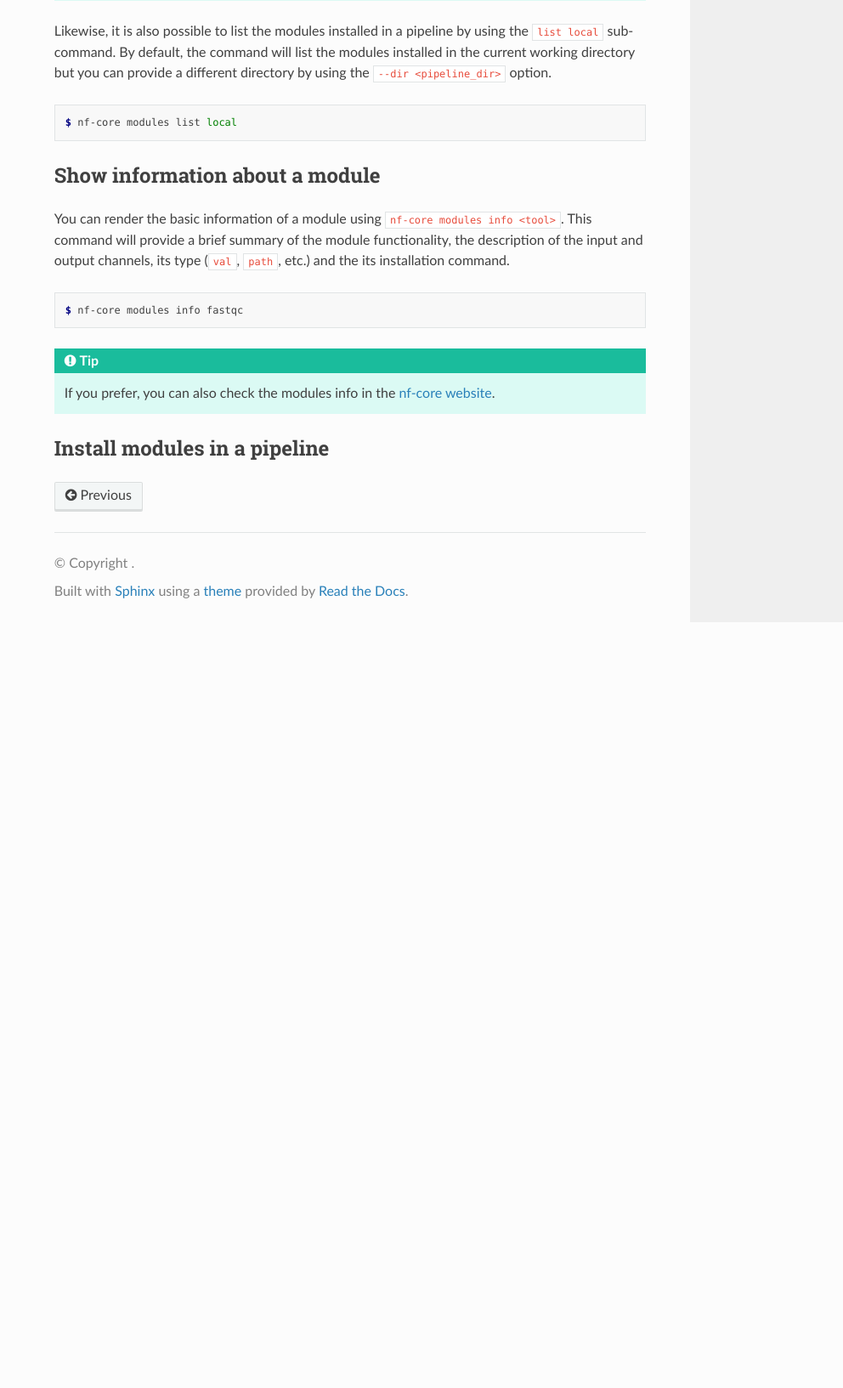
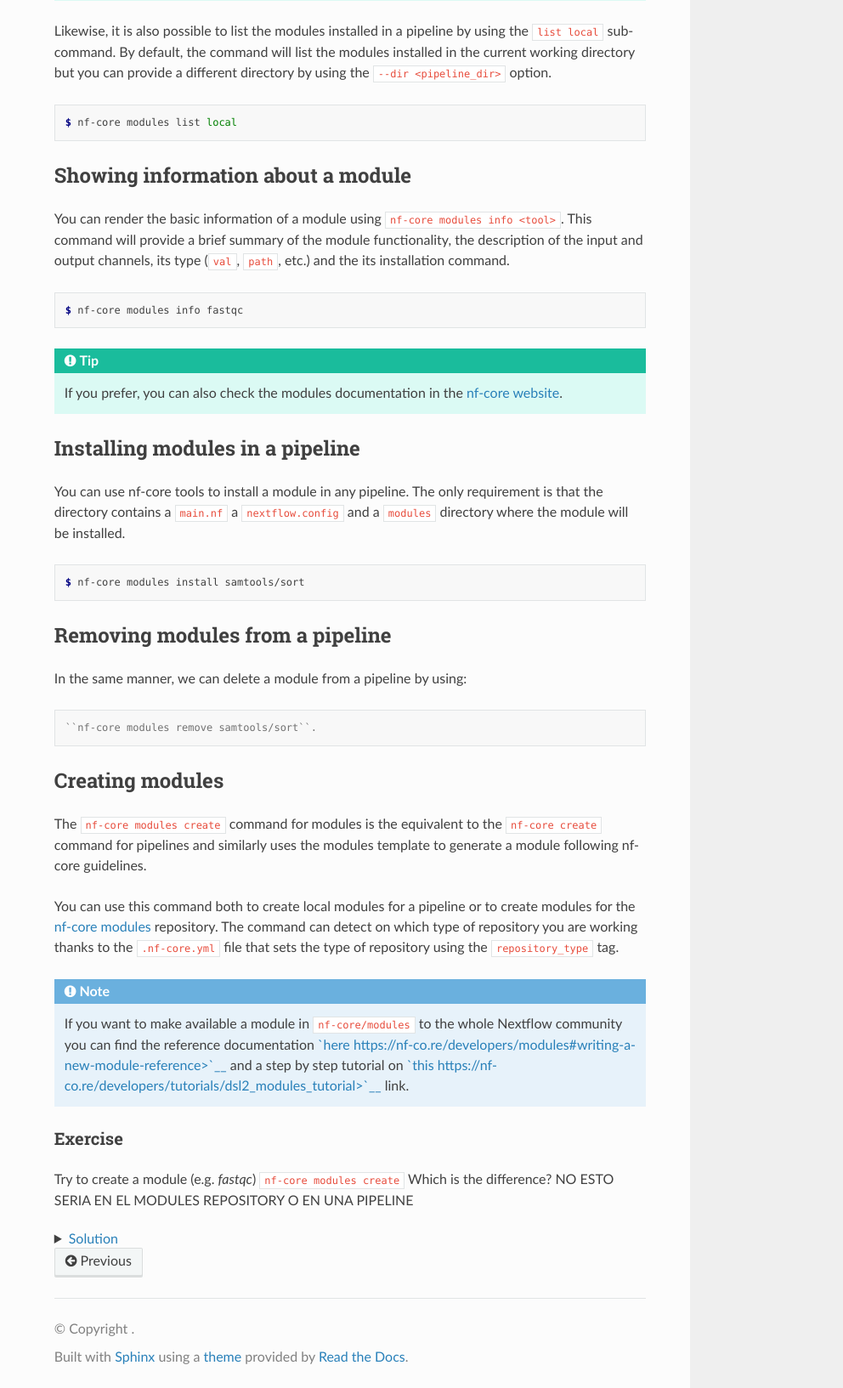
Before and after one commit to biocorecrg/CoursesCRG_Containers_Nextflow_May_2022, a PHP site: page /nf-core_2.html in a window 1280 px wide. Shown: the part 2877-4510 px from the top of the page at 85% size, without its empty margins (288-1280 px from the left). Before the commit the page ends 3609 px from the top, so only its background shows below. Run offline with PHP 8.4, Linux system fonts and the light colour scheme.

Commit message:
Add changes for 078076d2cd4a628cb2eb9a8c8004d33260f65fe7

```diff
--- a/_static/basic.css
+++ b/_static/basic.css
@@ -335,13 +335,13 @@ p.sidebar-title {
     font-weight: bold;
 }
 
-div.admonition, div.topic, blockquote {
+div.admonition, div.topic, aside.topic, blockquote {
     clear: left;
 }
 
 /* -- topics ---------------------------------------------------------------- */
 
-div.topic {
+div.topic, aside.topic {
     border: 1px solid #ccc;
     padding: 7px;
     margin: 10px 0 10px 0;
@@ -380,6 +380,7 @@ div.body p.centered {
 div.sidebar > :last-child,
 aside.sidebar > :last-child,
 div.topic > :last-child,
+aside.topic > :last-child,
 div.admonition > :last-child {
     margin-bottom: 0;
 }
@@ -387,6 +388,7 @@ div.admonition > :last-child {
 div.sidebar::after,
 aside.sidebar::after,
 div.topic::after,
+aside.topic::after,
 div.admonition::after,
 blockquote::after {
     display: block;
--- a/nf-core_2.html
+++ b/nf-core_2.html
@@ -60,8 +60,13 @@
 </li>
 <li class="toctree-l1"><a class="reference internal" href="#nf-core-modules">nf-core modules</a><ul>
 <li class="toctree-l2"><a class="reference internal" href="#listing-modules">Listing modules</a></li>
-<li class="toctree-l2"><a class="reference internal" href="#show-information-about-a-module">Show information about a module</a></li>
-<li class="toctree-l2"><a class="reference internal" href="#install-modules-in-a-pipeline">Install modules in a pipeline</a></li>
+<li class="toctree-l2"><a class="reference internal" href="#showing-information-about-a-module">Showing information about a module</a></li>
+<li class="toctree-l2"><a class="reference internal" href="#installing-modules-in-a-pipeline">Installing modules in a pipeline</a></li>
+<li class="toctree-l2"><a class="reference internal" href="#removing-modules-from-a-pipeline">Removing modules from a pipeline</a></li>
+<li class="toctree-l2"><a class="reference internal" href="#creating-modules">Creating modules</a><ul>
+<li class="toctree-l3"><a class="reference internal" href="#id1">Exercise</a></li>
+</ul>
+</li>
 </ul>
 </li>
 </ul>
@@ -142,7 +147,7 @@ only a certain test that has failed, e.g. <code class="docutils literal notransl
 </section>
 <section id="nf-core-modules">
 <h1>nf-core modules<a class="headerlink" href="#nf-core-modules" title="Permalink to this heading"></a></h1>
-<p>Since the introduction of <a href="#id1"><span class="problematic" id="id2">`Nextflow DSL2&lt;https://www.nextflow.io/blog/2020/dsl2-is-here.html&gt;`__</span></a>, nf-core pipelines have,
+<p>Since the introduction of <a href="#id2"><span class="problematic" id="id3">`Nextflow DSL2&lt;https://www.nextflow.io/blog/2020/dsl2-is-here.html&gt;`__</span></a>, nf-core pipelines have,
 and still are, been ported to DSL2 syntax. One of the paramount features of the DSL2 syntax is the possibility of creating
 modules and sub-workflows, as we have already discussed during this course. For this reason, the nf-core community has created
 a centralised repository to host modules and sub-workflows (the latter is still WIP). This enables multiple pipelines to use
@@ -157,8 +162,8 @@ e.g. a sub-workflow to sort, index and run some basic stats on a BAM file.</p>
 <p><strong>WORKFLOW</strong>: An end-to-end pipeline created by a combination of Nextflow DSL2 individual modules and sub-workflows.
 e.g. from one or more inputs to a series of final inputs</p>
 </div>
-<p>The nf-core DSL2 modules repository is at <a href="#id1"><span class="problematic" id="id3">`https://github.com/nf-core/modules&lt;https://github.com/nf-core/modules&gt;`__</span></a> and you
-can navigate the modules available on this section of the nf-core <a href="#id1"><span class="problematic" id="id4">`website&lt;https://nf-co.re/modules&gt;`__</span></a>.</p>
+<p>The nf-core DSL2 modules repository is at <a href="#id2"><span class="problematic" id="id4">`https://github.com/nf-core/modules&lt;https://github.com/nf-core/modules&gt;`__</span></a> and you
+can navigate the modules available on this section of the nf-core <a href="#id2"><span class="problematic" id="id5">`website&lt;https://nf-co.re/modules&gt;`__</span></a>.</p>
 <div class="admonition note">
 <p class="admonition-title">Note</p>
 <p>We have recently reach 500 modules available in the modules repository.</p>
@@ -219,8 +224,8 @@ the <code class="docutils literal notranslate"><span class="pre">--dir</span> <s
 </pre></div>
 </div>
 </section>
-<section id="show-information-about-a-module">
-<h2>Show information about a module<a class="headerlink" href="#show-information-about-a-module" title="Permalink to this heading"></a></h2>
+<section id="showing-information-about-a-module">
+<h2>Showing information about a module<a class="headerlink" href="#showing-information-about-a-module" title="Permalink to this heading"></a></h2>
 <p>You can render the basic information of a module using <code class="docutils literal notranslate"><span class="pre">nf-core</span> <span class="pre">modules</span> <span class="pre">info</span> <span class="pre">&lt;tool&gt;</span></code>. This command will provide a brief
 summary of the module functionality, the description of the input and output channels, its type (<code class="docutils literal notranslate"><span class="pre">val</span></code>, <code class="docutils literal notranslate"><span class="pre">path</span></code>, etc.)
 and the its installation command.</p>
@@ -229,11 +234,46 @@ and the its installation command.</p>
 </div>
 <div class="admonition tip">
 <p class="admonition-title">Tip</p>
-<p>If you prefer, you can also check the modules info in the <a class="reference external" href="https://nf-co.re/modules">nf-core website</a>.</p>
+<p>If you prefer, you can also check the modules documentation in the <a class="reference external" href="https://nf-co.re/modules">nf-core website</a>.</p>
 </div>
 </section>
-<section id="install-modules-in-a-pipeline">
-<h2>Install modules in a pipeline<a class="headerlink" href="#install-modules-in-a-pipeline" title="Permalink to this heading"></a></h2>
+<section id="installing-modules-in-a-pipeline">
+<h2>Installing modules in a pipeline<a class="headerlink" href="#installing-modules-in-a-pipeline" title="Permalink to this heading"></a></h2>
+<p>You can use nf-core tools to install a module in any pipeline. The only requirement is that the directory contains a
+<code class="docutils literal notranslate"><span class="pre">main.nf</span></code> a <code class="docutils literal notranslate"><span class="pre">nextflow.config</span></code> and a <code class="docutils literal notranslate"><span class="pre">modules</span></code> directory where the module will be installed.</p>
+<div class="highlight-console notranslate"><div class="highlight"><pre><span></span><span class="gp">$ </span>nf-core modules install samtools/sort
+</pre></div>
+</div>
+</section>
+<section id="removing-modules-from-a-pipeline">
+<h2>Removing modules from a pipeline<a class="headerlink" href="#removing-modules-from-a-pipeline" title="Permalink to this heading"></a></h2>
+<p>In the same manner, we can delete a module from a pipeline by using:</p>
+<div class="highlight-console notranslate"><div class="highlight"><pre><span></span><span class="go">``nf-core modules remove samtools/sort``.</span>
+</pre></div>
+</div>
+</section>
+<section id="creating-modules">
+<h2>Creating modules<a class="headerlink" href="#creating-modules" title="Permalink to this heading"></a></h2>
+<p>The <code class="docutils literal notranslate"><span class="pre">nf-core</span> <span class="pre">modules</span> <span class="pre">create</span></code> command for modules is the equivalent to the <code class="docutils literal notranslate"><span class="pre">nf-core</span> <span class="pre">create</span></code> command for pipelines and
+similarly uses the modules template to generate a module following nf-core guidelines.</p>
+<p>You can use this command both to create local modules for a pipeline or to create modules for the <a class="reference external" href="https://github.com/nf-core/modules">nf-core modules</a>
+repository. The command can detect on which type of repository you are working thanks to the <code class="docutils literal notranslate"><span class="pre">.nf-core.yml</span></code> file that sets the type of repository using the
+<code class="docutils literal notranslate"><span class="pre">repository_type</span></code> tag.</p>
+<div class="admonition note">
+<p class="admonition-title">Note</p>
+<p>If you want to make available a module in <code class="docutils literal notranslate"><span class="pre">nf-core/modules</span></code> to the whole Nextflow community you can find the reference
+documentation <a href="#id2"><span class="problematic" id="id6">`here https://nf-co.re/developers/modules#writing-a-new-module-reference&gt;`__</span></a>  and a step by step tutorial
+on <a href="#id2"><span class="problematic" id="id7">`this https://nf-co.re/developers/tutorials/dsl2_modules_tutorial&gt;`__</span></a> link.</p>
+</div>
+<section id="id1">
+<h3>Exercise<a class="headerlink" href="#id1" title="Permalink to this heading"></a></h3>
+<p>Try to create a module (e.g. <cite>fastqc</cite>)  <code class="docutils literal notranslate"><span class="pre">nf-core</span> <span class="pre">modules</span> <span class="pre">create</span></code>
+Which is the difference? NO ESTO SERIA EN EL MODULES REPOSITORY O EN UNA PIPELINE</p>
+<details>
+<summary><a>Solution</a></summary><div class="highlight-console notranslate"><div class="highlight"><pre><span></span><span class="go">nf-core create -n foo -d &quot;My awesome nf-core pipeline&quot; -a &quot;Your name&quot;</span>
+</pre></div>
+</div>
+</section>
 </section>
 </section>
 
```
Also changed, not shown: _sources/nf-core_2.rst.txt (+57 -6 lines), searchindex.js.
